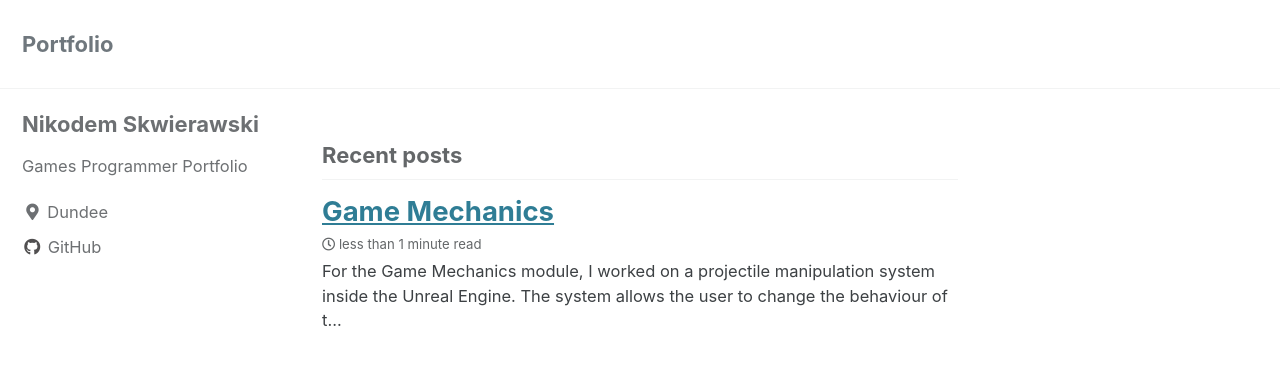
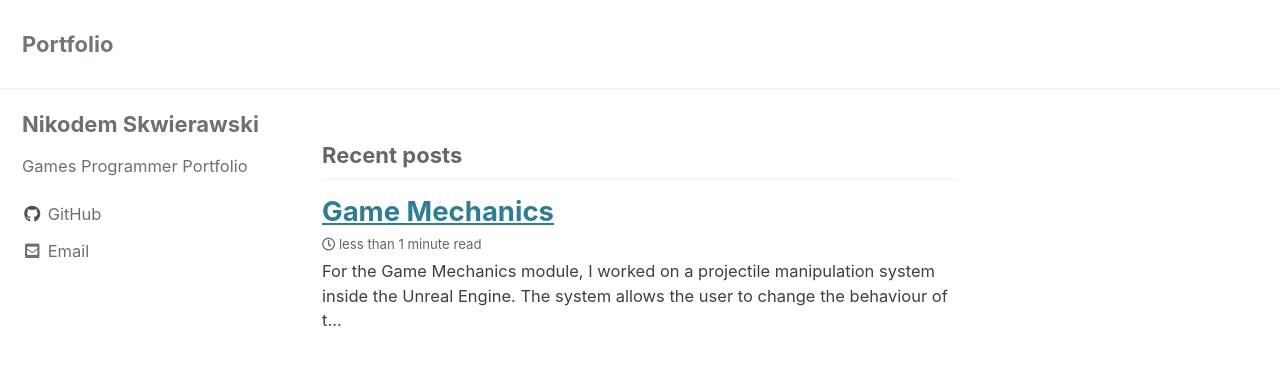
Before and after one commit to nikodems/nikodems.github.io, a Jekyll site: the page built from index.html, in a window 1280 px wide. Shown: the top 391 px of the page. Built offline with Jekyll 4.4.1, drawn with Linux system fonts in a browser that asks for light colours; cached includes are drawn as plain includes; the list of posts is cut into pages by our own code.

Commit message:
Update _config.yml

```diff
--- a/_config.yml
+++ b/_config.yml
@@ -96,8 +96,8 @@ author:
   name             : "Nikodem Skwierawski"
   avatar           : # path of avatar image, e.g. "/assets/images/bio-photo.jpg"
   bio              : "Games Programmer Portfolio"
-  location         : "Dundee"
-  email            :
+  location         :
+  email            : nikodemskwierawski@outlook.com
   links:
     - label: "Email"
       icon: "fas fa-fw fa-envelope-square"
```
